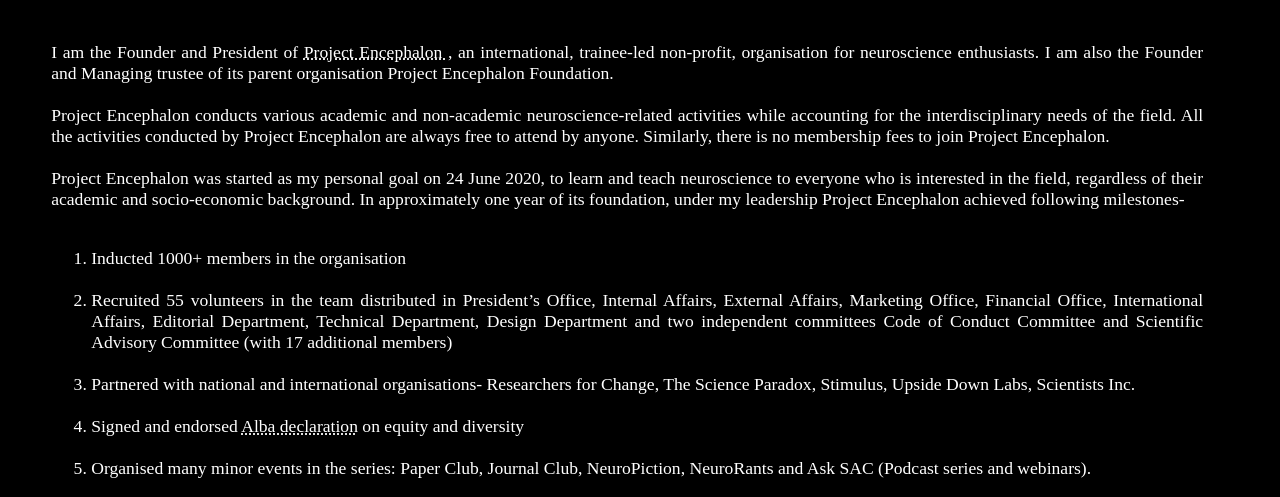
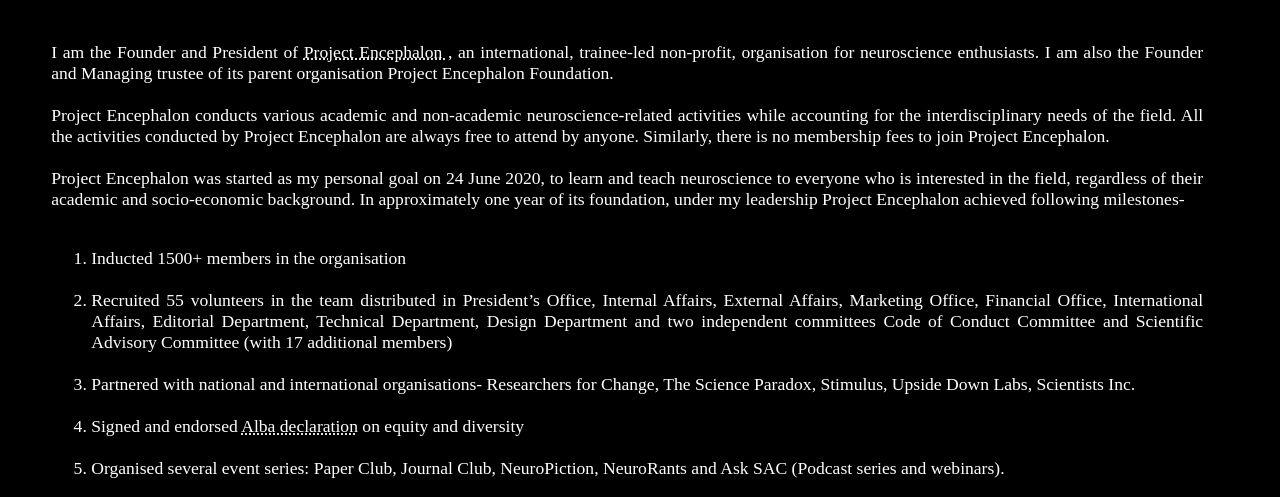
Before and after one commit to neurogarg/neurogarg.github.io, a plain HTML site: page leadership.html in a window 1280 px wide. Shown: the part 455-952 px from the top of the page. Drawn offline with Linux system fonts and the light colour scheme.

Commit message:
Update leadership.html

```diff
--- a/leadership.html
+++ b/leadership.html
@@ -43,14 +43,14 @@
             In approximately one year of its foundation, under my leadership Project Encephalon achieved following milestones- <br><br>
         </p>
             <ol class="text" style="padding-bottom: 3em;">
-            <li>Inducted 1000+ members in the organisation</li> <br>
+            <li>Inducted 1500+ members in the organisation</li> <br>
             <li>Recruited 55 volunteers in the team distributed in President’s Office, Internal Affairs, External Affairs, Marketing Office, Financial Office, International Affairs, Editorial Department, Technical Department, Design Department and two independent committees Code of Conduct Committee and Scientific Advisory Committee (with 17 additional members)</li> <br>
             <li>Partnered with national and international organisations- Researchers for Change, The Science Paradox, Stimulus, Upside Down Labs, Scientists Inc. </li> <br>
             <li>Signed and endorsed <a href="http://www.alba.network/declaration">Alba declaration</a> on equity and diversity</li> <br>
-            <li>Organised many minor events in the series: Paper Club, Journal Club, NeuroPiction, NeuroRants and Ask SAC (Podcast series and webinars).</li> <br>
+            <li>Organised several event series: Paper Club, Journal Club, NeuroPiction, NeuroRants and Ask SAC (Podcast series and webinars).</li> <br>
             <li>Developed computational neuroscience educational code available on <a href="https://github.com/Project-Encephalon">GitHub</a>.</li> <br>
             <li>Built an interactive and vibrant community of neuroscience enthusiasts on Discord. </li> <br>
-            <li>Organised an international neuroscience conference <a href="https://www.neuronov.org/">NeuroNovember Convention 2020</a> with 800+ registrants, 23 speakers, 4 panel discussions, 3 competitions and 1 virtual lab tour. </li> <br>
+            <li>Organised an international neuroscience conference <a href="https://neuronovember2020.wixsite.com/convention">NeuroNovember Convention 2020</a> with 800+ registrants, 23 speakers, 4 panel discussions, 3 competitions and 1 virtual lab tour. </li> <br>
             <li>Organised international symposia marking 169th birth anniversary of Dr Santiago Ramon y Cajal known as <a href="https://www.projectencephalon.org/cajal-week">Cajal Week 2021</a> with 600+ registrants (besides membership base) with 7 speakers, one panel discussion and an exhibition by Cajal Legacy, Cajal Institute, Spain.</li> <br>
             <li>Started two blog series- neuroscience interview known as Sapiens in Neuroscience and general concepts in neuroscience known as NeuroNotes.</li> <br>
             <li>Received the IBRO-APRC grant of 1,250 EUR to organise Brain Awareness Week.</li> <br>
```
